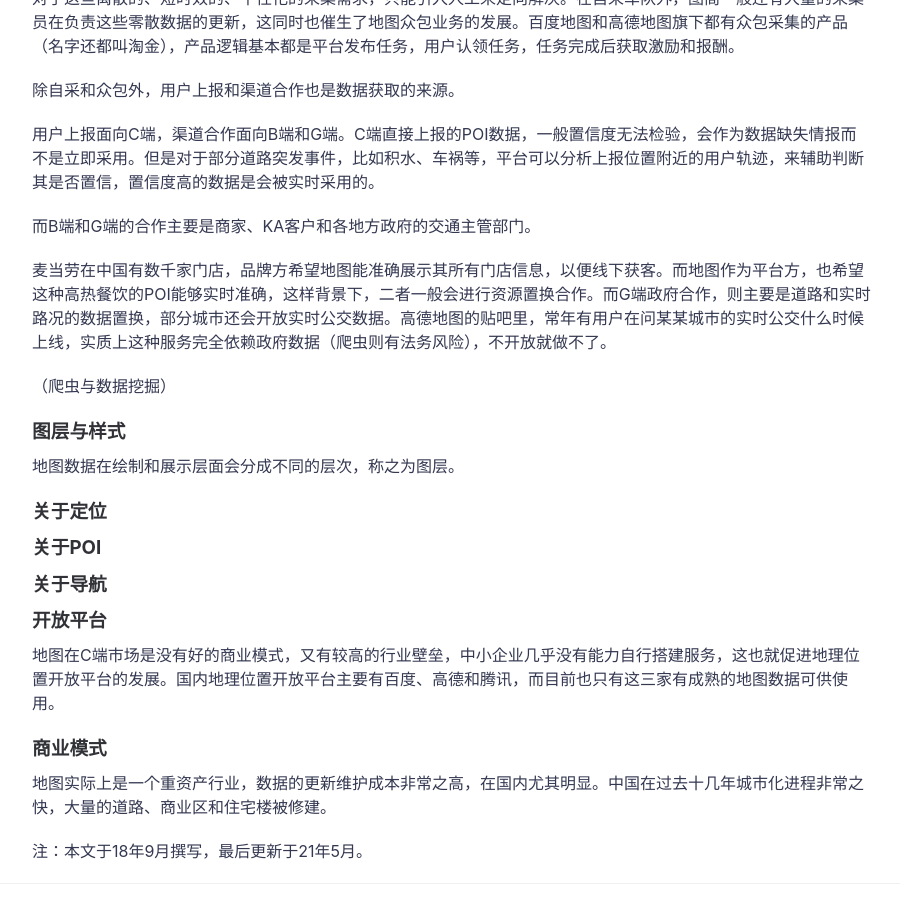
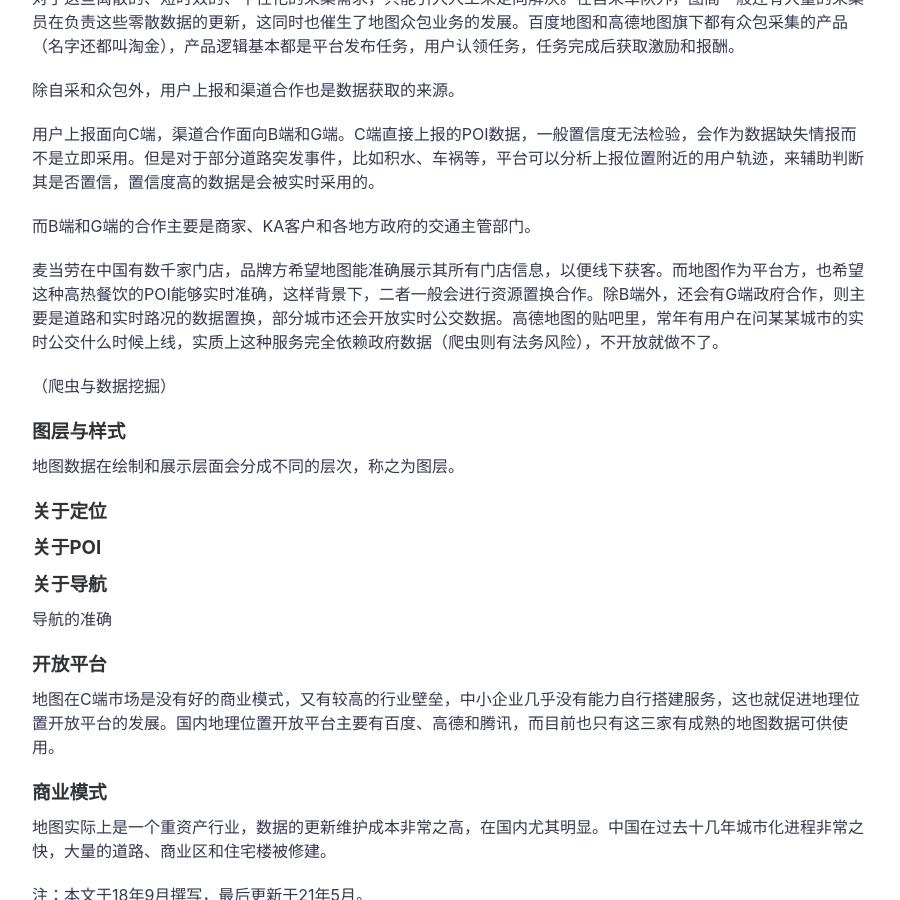
Before and after one commit to icarus507/icarus507.github.io, a Jekyll site: the page built from _posts/2018-09-07-谈谈地图.md, in a window 1280 px wide and 900 px high, scrolled down 2162 px. Shown: the whole window, without its empty margins (188-1088 px from the left). Built offline with Jekyll 4.4.1, drawn with Linux system fonts in a browser that asks for light colours.

Commit message:
Update 2018-09-07-谈谈地图.md

```diff
--- a/_posts/2018-09-07-谈谈地图.md
+++ b/_posts/2018-09-07-谈谈地图.md
@@ -57,7 +57,7 @@ featured-img: ruben-santander-69158
 
 而B端和G端的合作主要是商家、KA客户和各地方政府的交通主管部门。
 
-麦当劳在中国有数千家门店，品牌方希望地图能准确展示其所有门店信息，以便线下获客。而地图作为平台方，也希望这种高热餐饮的POI能够实时准确，这样背景下，二者一般会进行资源置换合作。而G端政府合作，则主要是道路和实时路况的数据置换，部分城市还会开放实时公交数据。高德地图的贴吧里，常年有用户在问某某城市的实时公交什么时候上线，实质上这种服务完全依赖政府数据（爬虫则有法务风险），不开放就做不了。
+麦当劳在中国有数千家门店，品牌方希望地图能准确展示其所有门店信息，以便线下获客。而地图作为平台方，也希望这种高热餐饮的POI能够实时准确，这样背景下，二者一般会进行资源置换合作。除B端外，还会有G端政府合作，则主要是道路和实时路况的数据置换，部分城市还会开放实时公交数据。高德地图的贴吧里，常年有用户在问某某城市的实时公交什么时候上线，实质上这种服务完全依赖政府数据（爬虫则有法务风险），不开放就做不了。
 
 （爬虫与数据挖掘）
 
@@ -75,7 +75,7 @@ featured-img: ruben-santander-69158
 
 ### 关于导航
 
-
+导航的准确
 
 
 ### 开放平台
```
